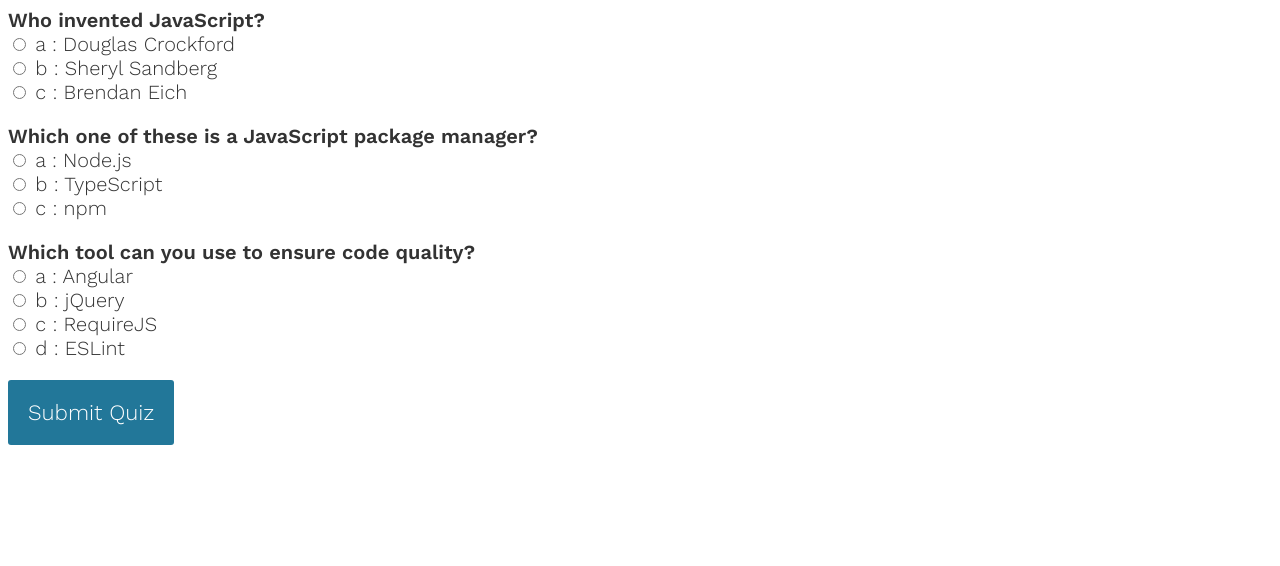
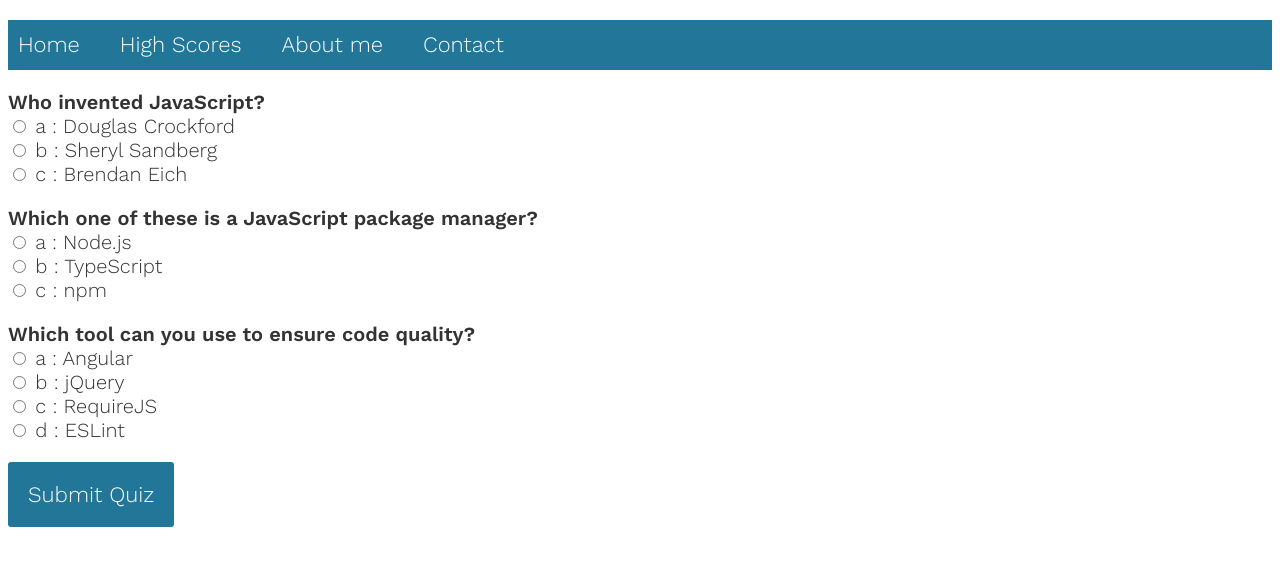
Before and after one commit to Ericc15/COSC412-Group1, a website: page Quiz.html in a window 1280 px wide. Drawn offline with nearby package versions, Linux system fonts and the light colour scheme.

Commit message:
Navigation bar added
Added code for menu/navigation bar

```diff
--- a/Quiz.css
+++ b/Quiz.css
@@ -1,4 +1,39 @@
 @import url(https://fonts.googleapis.com/css?family=Work+Sans:300,600);
+
+nav {
+    width: 100%;
+    height: 50px;
+    background-color:#279;
+    margin-bottom: 20px
+}
+ul{
+    margin-left: -50px;
+
+}
+
+ul li {
+    list-style: none;
+    display: inline-block;
+    float: left;
+    line-height: 50px
+}
+
+ul li a {
+    display: block;
+    text-decoration: none;
+    font-size: 22px;
+    font-family: 'Work Sans', sans-serif;
+    color: #fff;
+    font-weight: 400;
+    padding: 0 20px;
+
+}
+
+ul li a:hover {
+    color: red;
+}
+
+
 
 body{
 	font-size: 20px;
--- a/Quiz.html
+++ b/Quiz.html
@@ -5,6 +5,14 @@
     <link rel="stylesheet" href="Quiz.css" type="text/css">
 </head>
 <body>
+    <nav>
+        <ul>
+            <li><a href="#">Home</a></li>
+            <li><a href="#">High Scores</a></li>
+            <li><a href="#">About me</a></li>
+            <li><a href="#">Contact</a></li>
+        </ul>
+    </nav>
   <div id="quiz"></div>
 <button id="submit">Submit Quiz</button>
 <div id="results"></div>
```
